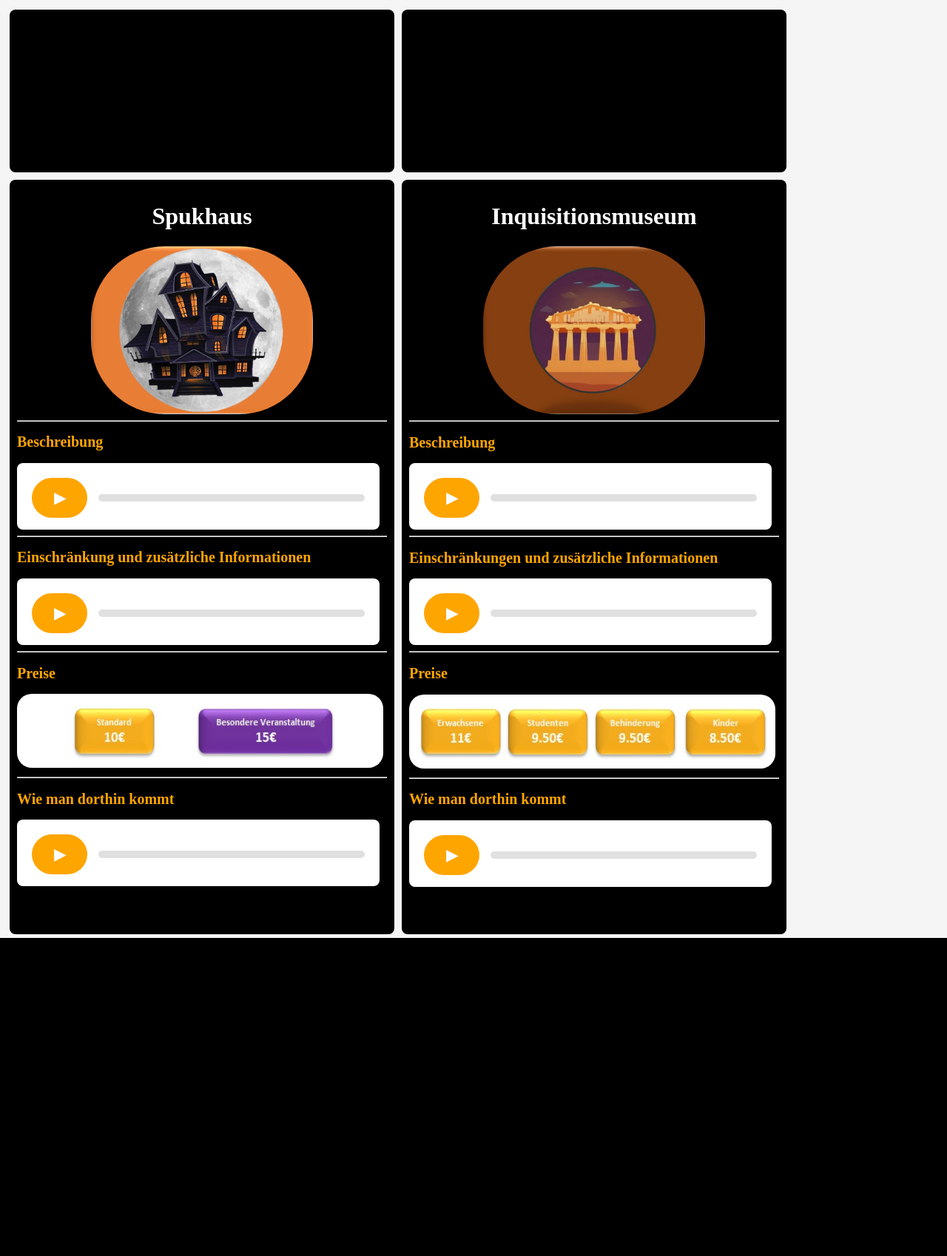
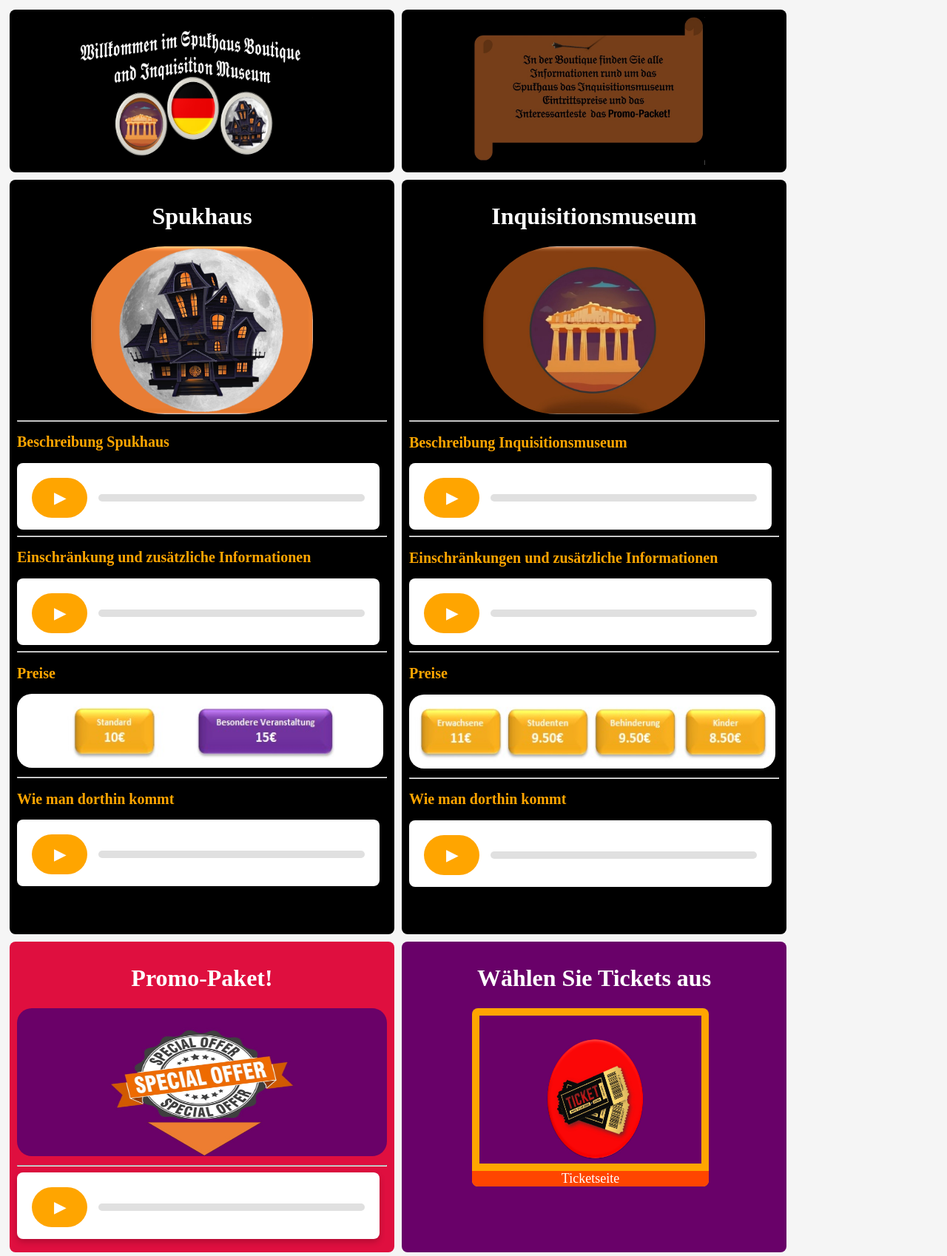
Before and after one commit to Pr0jectEd/Pr0jectEd.github.io, a PHP site: page /german.html in a window 1280 px wide. Shown: the whole page at 74% size. Before the commit the page ends 1268 px from the top, so only its background shows below. Run offline with PHP 8.4, Linux system fonts and the light colour scheme.

Commit message:
German.html is ok. Added final audio. Additional changes still pending

```diff
--- a/german.html
+++ b/german.html
@@ -6,14 +6,14 @@
     <title>German</title>
     <link rel="stylesheet" type="text/css" href="style.css">
 </head>
-<body> <div class="header"></div>
-    <div class="header"></div>
+<body> <div class="header"><img class src="./IMG/header.jpg" width="400px" height="200px" alt="Botón de imagen" ></div>
+    <div class="header"><img class src="./IMG/ParchmentG.jpg" width="400px" height="200px" alt="Botón de imagen" ></div>
 
     <div class="maisonmusee">
             <h1 align-items="center">Spukhaus</h1>
             <img width="300px" style="display: block; margin: auto; border-radius: 100px;" src="./IMG/maisonh.png" alt="Botón de imagen">
             <hr>
-            <h2>Beschreibung</h2>
+            <h2>Beschreibung Spukhaus</h2>
 <!--Aqui empieza el reproductor_1 MH-->
             <div class="audio-container">
                 <div class="audio-player">
@@ -58,7 +58,7 @@
             <h1 text-align="center">Inquisitionsmuseum</h1>
             <img width="300px" style="display: block; margin: auto; border-radius: 100px;" src="./IMG/museei.jpeg" alt="Botón de imagen">
             <hr>
-            <h2>Beschreibung</h2>
+            <h2>Beschreibung Inquisitionsmuseum</h2>
 <!--Aqui empieza el reproductor_4 MI-->
 <div class="audio-container">
     <div class="audio-player">
@@ -108,6 +108,30 @@
 <!--Aqui Termina el cuarto boton MI-->
 
     </div>
+    <div class="footer">
+        <h1>Promo-Paket!</h1>
+        <img class ="image-promo" src="./IMG/PromoPack.jpg" alt="Botón de imagen" >
+        <hr>
+        <div class="audio-container">
+            <div class="audio-player">
+                <button id="play-button-7" class="play-button">▶</button>
+                <div class="progress" id="progress-1">
+                    <div class="progress-bar" id="progress-bar-7"></div>
+                </div>
+            </div>
+        </div> <audio id="audio-7" src="./AUDIO/PackPromoG.mp3"></audio>
+    </div>
+    </div>
+    <div class="box_ticket">
+        <h1>Wählen Sie Tickets aus</h1>
+        <a href="calcul.html" class="ticket-button">
+            <img src="./IMG/Ticket.jpg" alt="Imagen del botón">
+            <span>Ticketseite</span>
+
+
+        </div>
+
+
 
 
 
--- a/style.css
+++ b/style.css
@@ -34,6 +43,26 @@ body {
     float: left;
 }
 
+.footer {
+    width: 500px;
+    height: 400px;
+    padding: 10px;
+    border-radius: 8px;
+    background-color:rgb(223, 15, 63);
+    margin: 5px;
+    float: left;
+}
+
+.box_ticket {
+    width: 500px;
+    height: 400px;
+    padding: 10px;
+    border-radius: 8px;
+    background-color:rgb(105, 1, 105);
+    margin: 5px;
+    float: left;
+}
+
 .box:hover {
     transform: translateY(-5px); /*Hace "saltar" el objeto*/
 }
@@ -52,9 +81,7 @@ body {
     transform: translateY(-5px); /*Hace "saltar" el objeto*/
 }
 
-.footer{
-    background-color: greenyellow;
-}
+
 
 /*Definición de Letras y Parrafos*********************************************************************************/
 p {
@@ -128,48 +170,13 @@ button {
 
 }
 
+.image-promo{
 
-/* Botón de Audio
-#audio-container, #audio-container-2 {
-    display: flex;
-    align-items: center;
-    margin-top: 20px;
+    width:500px;
+    height:200px;
+    border-radius:20px ;
 }
 
-#play-button, #play-button-2 {
-    margin-right: 15px;
-    padding: 15px 30px;
-    font-size: 20px;
-    background-color: #007bff;
-    color: white;
-    border: none;
-    border-radius: 50px;
-    cursor: pointer;
-    transition: background-color 0.3s ease, transform 0.3s ease;
-}
-
-#play-button:hover, #play-button-2:hover {
-    background-color: #0056b3;
-    transform: scale(1.1);
-}
-
-#progress, #progress-2 {
-    width: 100%;
-    height: 10px;
-    background-color: #e0e0e0;
-    position: relative;
-    border-radius: 5px;
-}
-
-#progress-bar, #progress-bar-2 {
-    width: 0;
-    height: 100%;
-    background-color: #76c7c0;
-    position: absolute;
-    top: 0;
-    left: 0;
-    border-radius: 5px;
-}*/
 
 
 
@@ -233,3 +232,36 @@ button {
     left: 0;
     border-radius: 5px;
 }
+
+/*Boton Tickets**********-**/
+
+
+.ticket-button {
+    display: inline-block;
+    text-decoration: none;
+    color: white;
+    margin-left: 85px;
+    background-color: orange;
+    border-radius: 8px;
+    overflow: hidden;
+    transition: transform 0.3s ease, box-shadow 0.3s ease;
+}
+
+.ticket-button img {
+    display: block;
+    padding: 10px;
+    width: 300px;
+    height: 200px;
+}
+
+.ticket-button span {
+    display: block;
+    background-color: orangered;
+    text-align: center;
+    font-size: 18px;
+}
+
+.ticket-button:hover {
+    transform: scale(1.05);
+    box-shadow: 0 4px 8px rgba(0, 0, 0, 0.2);
+}
```
Also changed, not shown: other parts of style.css (+27 -11 lines), calcul.html (+5 -2 lines), script.js (+69 -0 lines), tickets.html (added, +47 -0 lines), IMG/ParchmentG.jpg (added), IMG/PromoPack.jpg (added), IMG/Ticket.jpg (added), IMG/header.jpg (added), 1 other file.
